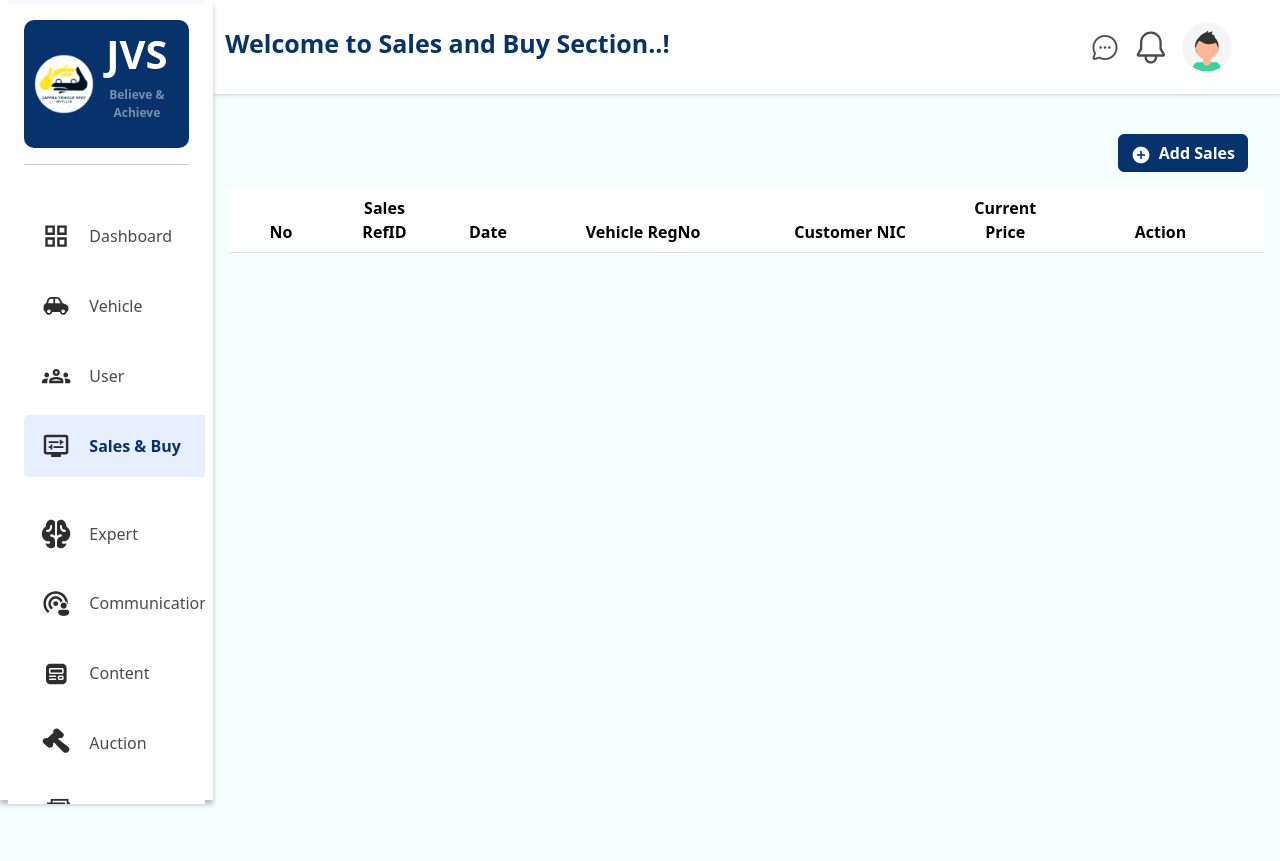
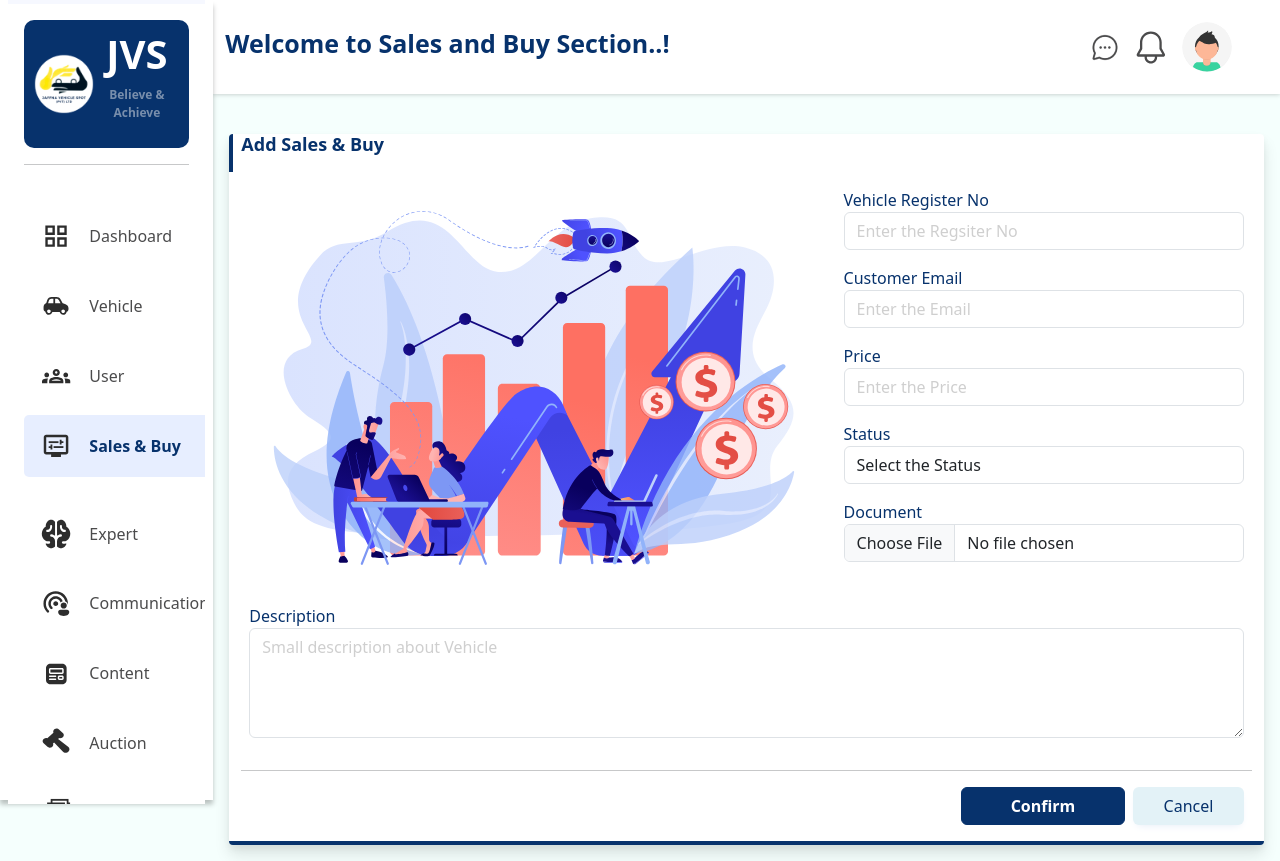
Before and after one commit to Powsihan/JVS-Project-Frontend, a Next.js app: page /admin/sales in a window 1280 px wide. Both pictures are taken after a click on the button "Add Sales". Before the commit the page ends 804 px from the top, so only its background shows below. Built offline with nearby package versions, Linux system fonts and the light colour scheme.

Commit message:
Add Sales Front end Done and Unwanted file delete

```diff
--- /dev/null
+++ b/src/components/page/AddSales.js
@@ -0,0 +1,98 @@
+import React, { useState } from "react";
+import "../../styles/admin.css";
+import "../../styles/component.css";
+import addSales from "../../assets/images/addsales.svg";
+import Image from "next/image";
+import InputField from "../InputField";
+import { SalesStatus } from "@/src/data/datas";
+import CommonButton from "../CommonButton";
+import { Button } from "react-bootstrap";
+const AddSales = (props) => {
+  const [salesData, setSalesData] = useState({
+    registerno: "",
+    documents: "",
+  });
+  const handleChange = (field, value) => {
+    setSalesData((prevData) => ({
+      ...prevData,
+      [field]: value,
+    }));
+  };
+  return (
+    <div className="container-fluid Add-Vehicle-Section">
+      <h1 className="row ps-2 pb-3">Add Sales & Buy</h1>
+      <div className="row p-2">
+        <div className="col-lg-7 col-md-12 col-sm-12 d-flex justify-content-center align-items-center">
+          <Image src={addSales} width={600} />
+        </div>
+        <div className="col-lg-5 col-md-12 col-sm-12">
+          <div className="row pb-3">
+            <InputField
+              label={"Vehicle Register No"}
+              placeholder={"Enter the Regsiter No"}
+              onChange={(value) => handleChange("registerno", value)}
+            />
+          </div>
+          <div className="row pb-3">
+            <InputField
+              label={"Customer Email"}
+              placeholder={"Enter the Email"}
+              onChange={(value) => handleChange("email", value)}
+            />
+          </div>
+          <div className="row pb-3">
+            <InputField
+              label={"Price"}
+              placeholder={"Enter the Price"}
+              onChange={(value) => handleChange("price", value)}
+              type={"number"}
+            />
+          </div>
+          <div className="row mb-3">
+            <InputField
+              label={"Status"}
+              placeholder={"Select the Status"}
+              onChange={(value) => handleChange("status", value)}
+              select
+              options={SalesStatus}
+            />
+          </div>
+          <div className="row mb-3">
+            <InputField
+              label={"Document"}
+              placeholder={"Upload the File"}
+              onChange={(value) => handleChange("document", value)}
+              type={"file"}
+            />
+          </div>
+        </div>
+      </div>
+      <div className="row pb-3 p-2">
+        <div className="form-group">
+          <label htmlFor="input-field" className="Text-input-label">
+            Description
+          </label>
+          <textarea
+            className="form-control"
+            placeholder={"Small description about Vehicle"}
+            rows={4}
+            onChange={(e) => handleChange("description", e.target.value)}
+          />
+        </div>
+      </div>
+      <hr />
+      <div className="d-flex gap-2 justify-content-end pe-2 pb-3">
+        <CommonButton text={"Confirm"} width={164} />
+        <Button
+          variant="secondary"
+          onClick={props.handleClose}
+          style={{ width: 111 }}
+        >
+          Cancel
+        </Button>
+      </div>
+    </div>
+  );
+};
+
+export default AddSales;
--- a/src/data/datas.js
+++ b/src/data/datas.js
@@ -117,6 +117,8 @@ const Features = [
   "Rear Parking Sensor",
 ];
 
+const SalesStatus = ["Sale", "Buy"];
+
 export {
   Districts,
   Brand,
@@ -130,4 +132,5 @@ export {
   OwnershipOptions,
   GearCount,
   Features,
+  SalesStatus,
 };
--- a/src/pages/admin/sales/index.js
+++ b/src/pages/admin/sales/index.js
@@ -1,22 +1,33 @@
-import Adminlayout from '@/src/layouts/Adminlayout'
-import React from 'react'
+import Adminlayout from "@/src/layouts/Adminlayout";
+import React, { useState } from "react";
 import { IconButton } from "@mui/material";
 import VisibilityIcon from "@mui/icons-material/Visibility";
 import EditIcon from "@mui/icons-material/Edit";
 import DeleteIcon from "@mui/icons-material/Delete";
 import SearchIcon from "@mui/icons-material/Search";
 import ClearIcon from "@mui/icons-material/Clear";
-import CommonButton from '@/src/components/CommonButton';
+import CommonButton from "@/src/components/CommonButton";
 import add from "../../../assets/icons/add.png";
+import AddSales from "@/src/components/page/AddSales";
+
 const index = () => {
+
+  const [showAddSection, setShowAddSection] = useState(false);
+
+  const handleOpenAddSection = () => {
+    setShowAddSection(!showAddSection);
+  };
   return (
-  <Adminlayout>
-    <div>
+    <Adminlayout>
+      {showAddSection ? (
+        <AddSales handleClose={handleOpenAddSection}/>
+      ) : (
+        <div>
           <div className="d-flex justify-content-end pe-3 pb-3">
             <CommonButton
               text={"Add Sales"}
               image={add}
-              // onClick={handleOpenAddSection}
+              onClick={handleOpenAddSection}
             />
           </div>
           <div className="TableSection">
@@ -108,8 +119,9 @@ const index = () => {
             </table>
           </div>
         </div>
-  </Adminlayout>
-  )
-}
+      )}
+    </Adminlayout>
+  );
+};
 
-export default index
+export default index;
--- a/src/pages/admin/vehicle/index.js
+++ b/src/pages/admin/vehicle/index.js
@@ -13,7 +13,7 @@ import { deleteVehicle, getVehicleDetails } from "@/src/redux/action/vehicle";
 import { Status } from "@/src/data/datas";
 import CommonButton from "@/src/components/CommonButton";
 import add from "../../../assets/icons/add.png";
-import AddVehicle from "@/src/components/AddVehicle";
+import AddVehicle from "@/src/components/page/AddVehicle";
 import { toast, ToastContainer } from "react-toastify";
 import VehicleView from "@/src/components/modals/VehicleView";
 import ConfirmationModal from "@/src/components/modals/ConfirmationModal";
```
Also changed, not shown: src/components/Spinner.js (deleted, +0 -23 lines), src/components/page/AddVehicle.js (renamed from src/components/AddVehicle.js, +7 -7 lines), src/assets/images/addsales.svg (added).
